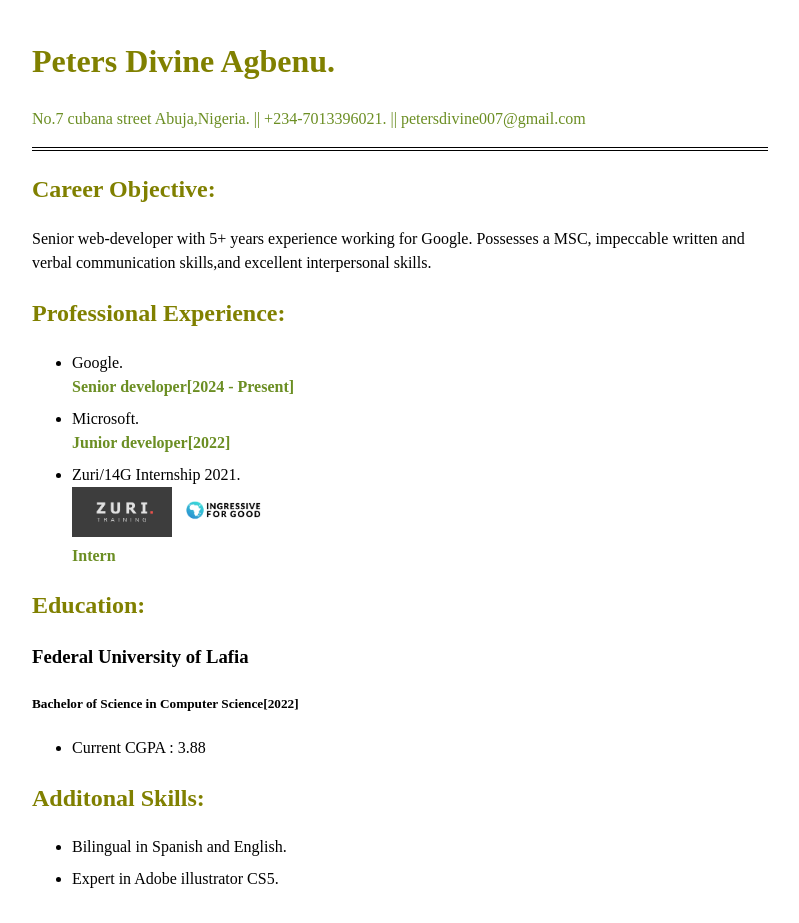
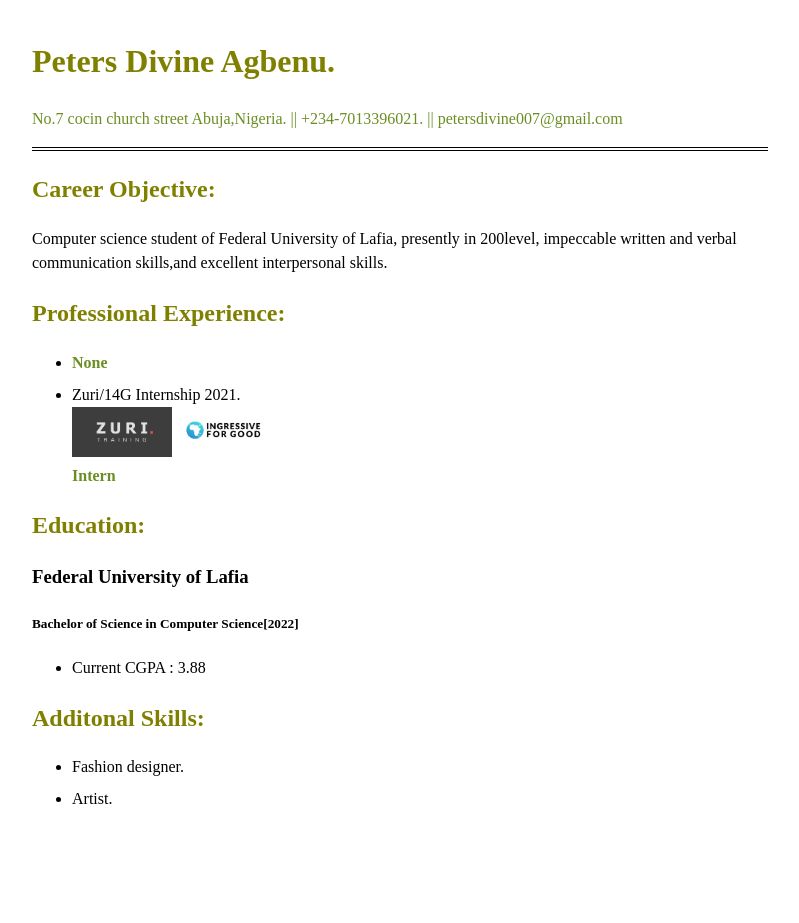
Before and after one commit to PetersDivine/zuri-stage-2, a plain HTML site: page index.html in a window 1280 px wide. Shown: the whole page, without its empty margins (240-1039 px from the left). After the commit the page ends 843 px from the top, so only its background shows below. Drawn offline with Linux system fonts and the light colour scheme.

Commit message:
Update index.html

```diff
--- a/index.html
+++ b/index.html
@@ -16,18 +16,14 @@
 <body>
 
   <h1>Peters Divine Agbenu.</h1>
-     <p id="P1">No.7 cubana street Abuja,Nigeria. || <a id="tel" href="tel:07013396021">+234-7013396021.</a> || <a id="email" href="mailto:petersfamily007@gmail.com">petersdivine007@gmail.com</a></p>
+     <p id="P1">No.7 cocin church street Abuja,Nigeria. || <a id="tel" href="tel:07013396021">+234-7013396021.</a> || <a id="email" href="mailto:petersfamily007@gmail.com">petersdivine007@gmail.com</a></p>
        <hr />
   <h2>Career Objective:</h2>
-     <p>Senior web-developer with 5+ years experience working for Google. Possesses a MSC, impeccable written and verbal communication skills,and excellent interpersonal skills.  </p>
+     <p>Computer science student of Federal University of Lafia, presently in 200level, impeccable written and verbal communication skills,and excellent interpersonal skills.  </p>
   <h2>Professional Experience:</h2>
      <ul>
-       <li>Google.
-        <h4>Senior developer[2024 - Present]</h4>
-       </li>
        <li>
-         Microsoft.
-        <h4>Junior developer[2022]</h4>
+        <h4>None</h4>
        </li>
        <li><a href="https://internship.zuri.team">Zuri/14G Internship 2021.</a>
           <br />
@@ -43,8 +39,8 @@
          </ul>
   <h2> Additonal Skills:</h2>
     <ul>
-      <li>Bilingual in Spanish and English.</li>
-      <li>Expert in Adobe illustrator CS5.</li>
+      <li>Fashion designer.</li>
+      <li>Artist.</li>
     </ul>
 
 
```
